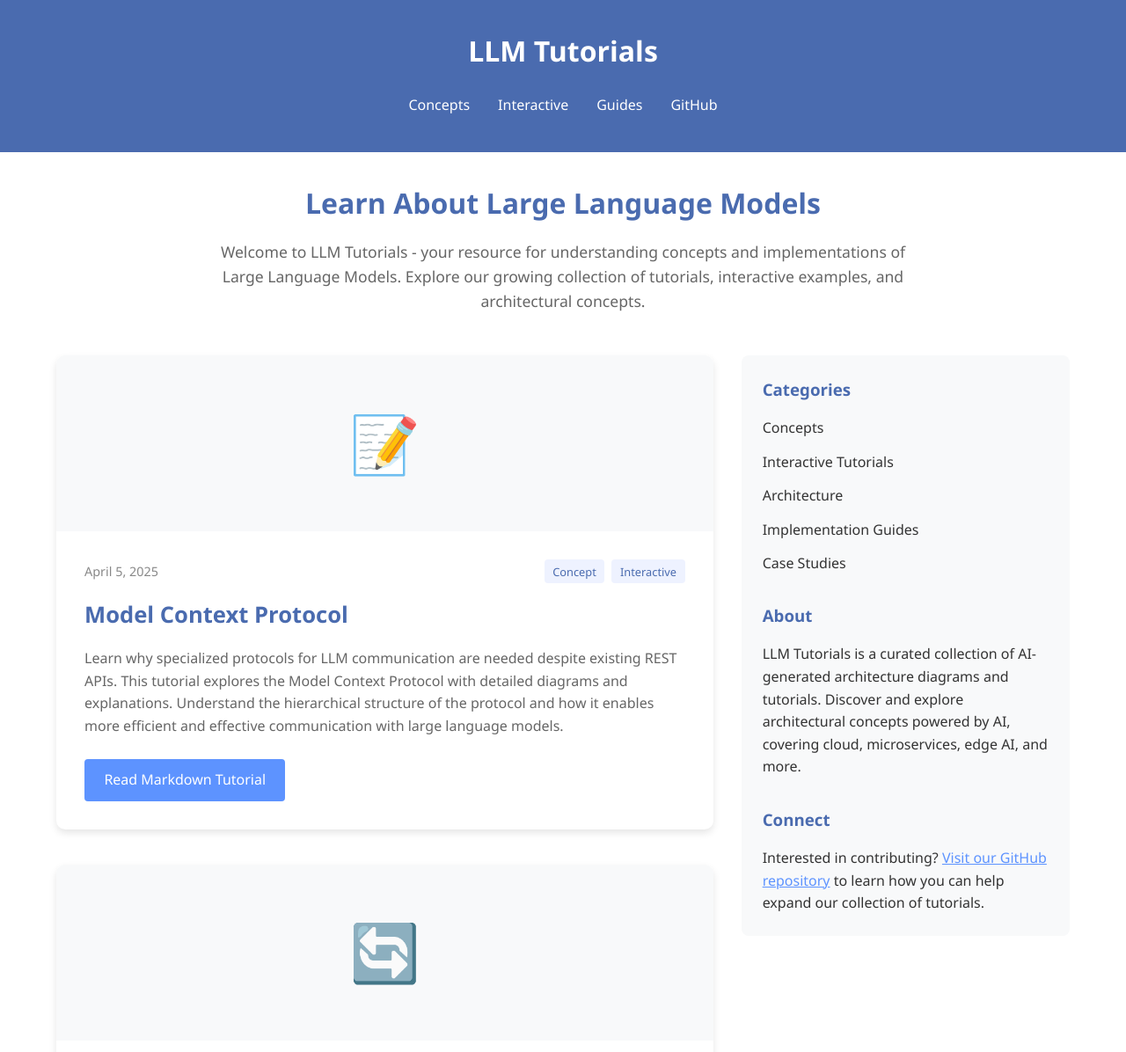
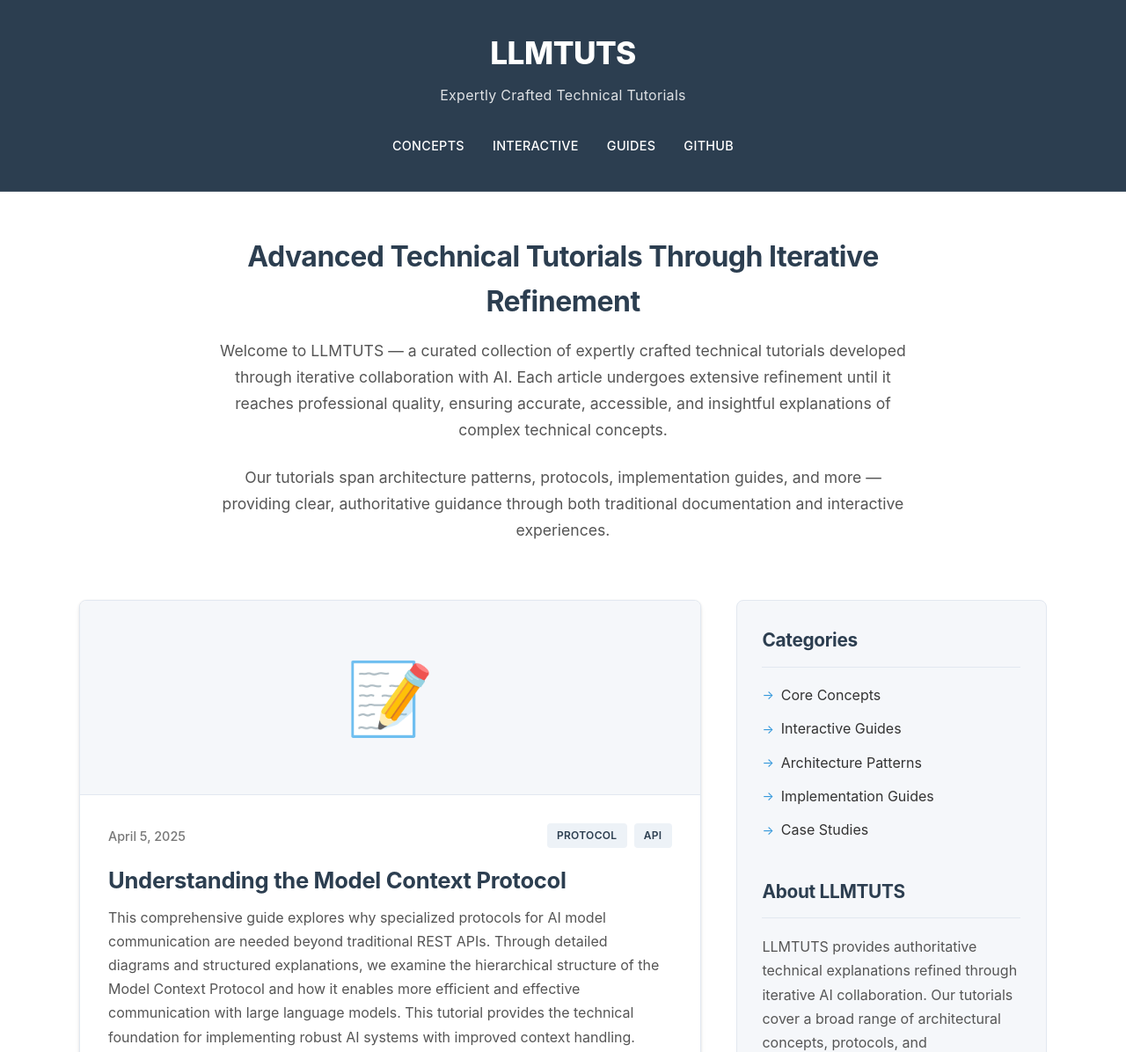
Before and after one commit to prabhic/llmtuts, a plain HTML site: page index.html in a window 1280 px wide. Shown: the top 1196 px of the page at 88% size. Drawn offline with Linux system fonts and the light colour scheme.

Commit message:
Update index.html with professional blog styling and refined content

```diff
--- a/index.html
+++ b/index.html
@@ -3,17 +3,20 @@
 <head>
     <meta charset="UTF-8">
     <meta name="viewport" content="width=device-width, initial-scale=1.0">
-    <title>LLM Tutorials | Learning Large Language Models</title>
+    <title>LLMTUTS | Expertly Crafted Technical Tutorials</title>
     <style>
         :root {
-            --primary-color: #4a6baf;
-            --secondary-color: #f8f9fa;
-            --accent-color: #5d93ff;
+            --primary-color: #2c3e50;
+            --secondary-color: #f5f7fa;
+            --accent-color: #3498db;
             --text-color: #333;
-            --light-text: #666;
-            --date-color: #888;
-            --tag-bg: #eef2ff;
-            --card-shadow: 0 4px 8px rgba(0,0,0,0.1);
+            --light-text: #555;
+            --date-color: #777;
+            --tag-bg: #edf2f7;
+            --border-color: #e2e8f0;
+            --card-shadow: 0 4px 6px rgba(0,0,0,0.05), 0 1px 3px rgba(0,0,0,0.1);
+            --font-main: 'SF Pro Display', -apple-system, BlinkMacSystemFont, 'Segoe UI', Roboto, Oxygen, Ubuntu, Cantarell, 'Open Sans', 'Helvetica Neue', sans-serif;
+            --font-heading: 'SF Pro Display', -apple-system, BlinkMacSystemFont, 'Segoe UI', Roboto, Oxygen, Ubuntu, Cantarell, 'Open Sans', 'Helvetica Neue', sans-serif;
         }
 
         * {
@@ -23,7 +26,7 @@
         }
 
         body {
-            font-family: 'Segoe UI', Tahoma, Geneva, Verdana, sans-serif;
+            font-family: var(--font-main);
             line-height: 1.6;
             color: var(--text-color);
             background-color: #fff;
@@ -33,19 +36,38 @@
             background-color: var(--primary-color);
             color: white;
             padding: 2rem 0;
-            text-align: center;
+            position: relative;
+            border-bottom: 1px solid rgba(255,255,255,0.1);
         }
 
         .header-container {
             width: 90%;
-            max-width: 1200px;
+            max-width: 1100px;
             margin: 0 auto;
+            display: flex;
+            flex-direction: column;
+            align-items: center;
+        }
+
+        .site-title {
+            font-family: var(--font-heading);
+            font-weight: 800;
+            letter-spacing: -0.5px;
+            font-size: 2.2rem;
+        }
+
+        .site-tagline {
+            margin-top: 0.5rem;
+            font-weight: 400;
+            font-size: 1rem;
+            color: rgba(255,255,255,0.85);
+            letter-spacing: 0.3px;
         }
 
         nav {
             display: flex;
             justify-content: center;
-            margin-top: 1rem;
+            margin-top: 1.5rem;
         }
 
         nav a {
@@ -55,6 +77,9 @@
             padding: 0.5rem 0;
             font-weight: 500;
             position: relative;
+            font-size: 0.9rem;
+            letter-spacing: 0.3px;
+            text-transform: uppercase;
         }
 
         nav a::after {
@@ -64,7 +89,7 @@
             height: 2px;
             bottom: 0;
             left: 0;
-            background-color: white;
+            background-color: var(--accent-color);
             transition: width 0.3s;
         }
 
@@ -74,27 +99,32 @@
 
         .container {
             width: 90%;
-            max-width: 1200px;
+            max-width: 1100px;
             margin: 0 auto;
-            padding: 2rem 0;
+            padding: 3rem 0;
         }
 
         .site-intro {
             text-align: center;
-            margin-bottom: 3rem;
+            margin-bottom: 4rem;
+            max-width: 800px;
+            margin-left: auto;
+            margin-right: auto;
         }
 
         .site-intro h2 {
             margin-bottom: 1rem;
             color: var(--primary-color);
             font-size: 2rem;
+            font-weight: 700;
+            letter-spacing: -0.5px;
         }
 
         .site-intro p {
-            max-width: 800px;
             margin: 0 auto 1.5rem;
             color: var(--light-text);
             font-size: 1.1rem;
+            line-height: 1.7;
         }
 
         .blog-posts {
@@ -105,25 +135,27 @@
 
         .blog-card {
             background-color: white;
-            border-radius: 10px;
+            border-radius: 8px;
             overflow: hidden;
             box-shadow: var(--card-shadow);
-            transition: transform 0.3s ease;
+            transition: transform 0.3s ease, box-shadow 0.3s ease;
             display: flex;
             flex-direction: column;
+            border: 1px solid var(--border-color);
         }
 
         .blog-card:hover {
-            transform: translateY(-5px);
+            transform: translateY(-3px);
+            box-shadow: 0 10px 20px rgba(0,0,0,0.08);
         }
 
         .blog-img {
-            height: 200px;
+            height: 220px;
             background-color: var(--secondary-color);
             display: flex;
             align-items: center;
             justify-content: center;
-            font-size: 4rem;
+            font-size: 5rem;
             color: var(--primary-color);
         }
 
@@ -132,18 +164,20 @@
             flex-grow: 1;
             display: flex;
             flex-direction: column;
+            border-top: 1px solid var(--border-color);
         }
 
         .blog-meta {
             display: flex;
             justify-content: space-between;
             align-items: center;
-            margin-bottom: 1rem;
+            margin-bottom: 1.2rem;
         }
 
         .date {
             color: var(--date-color);
             font-size: 0.9rem;
+            font-weight: 500;
         }
 
         .tags {
@@ -153,50 +187,66 @@
 
         .tag {
             background-color: var(--tag-bg);
-            padding: 0.2rem 0.6rem;
+            padding: 0.3rem 0.7rem;
             border-radius: 4px;
-            font-size: 0.8rem;
+            font-size: 0.75rem;
+            font-weight: 600;
             color: var(--primary-color);
+            letter-spacing: 0.3px;
+            text-transform: uppercase;
         }
 
         .blog-content h3 {
-            margin-bottom: 1rem;
+            margin-bottom: 0.8rem;
             color: var(--primary-color);
             font-size: 1.6rem;
+            font-weight: 700;
+            letter-spacing: -0.3px;
+            line-height: 1.3;
         }
 
         .blog-content p {
-            margin-bottom: 1.5rem;
+            margin-bottom: 1.8rem;
             color: var(--light-text);
             flex-grow: 1;
+            line-height: 1.7;
         }
 
         .read-more {
             display: inline-block;
             background-color: var(--accent-color);
             color: white;
-            padding: 0.7rem 1.4rem;
+            padding: 0.8rem 1.5rem;
             border-radius: 4px;
             text-decoration: none;
-            font-weight: 500;
-            transition: background-color 0.3s;
+            font-weight: 600;
+            font-size: 0.9rem;
+            letter-spacing: 0.3px;
+            transition: background-color 0.3s, transform 0.2s;
             align-self: flex-start;
         }
 
         .read-more:hover {
-            background-color: var(--primary-color);
+            background-color: #2980b9;
+            transform: translateY(-1px);
         }
 
         .sidebar {
             margin-top: 2rem;
-            padding: 1.5rem;
+            padding: 1.8rem;
             background-color: var(--secondary-color);
             border-radius: 8px;
+            border: 1px solid var(--border-color);
         }
 
         .sidebar h3 {
-            margin-bottom: 1rem;
+            margin-bottom: 1.2rem;
             color: var(--primary-color);
+            font-size: 1.3rem;
+            font-weight: 700;
+            letter-spacing: -0.3px;
+            padding-bottom: 0.8rem;
+            border-bottom: 1px solid var(--border-color);
         }
 
         .categories-list {
@@ -211,25 +261,41 @@
             color: var(--text-color);
             text-decoration: none;
             transition: color 0.3s;
+            font-size: 1rem;
+            display: flex;
+            align-items: center;
+        }
+
+        .categories-list a::before {
+            content: "→";
+            margin-right: 8px;
+            font-size: 14px;
+            color: var(--accent-color);
         }
 
         .categories-list a:hover {
             color: var(--accent-color);
         }
 
+        .sidebar p {
+            line-height: 1.7;
+            color: var(--light-text);
+        }
+
         footer {
             background-color: var(--secondary-color);
             text-align: center;
-            padding: 2rem 0;
-            margin-top: 4rem;
+            padding: 3rem 0;
+            margin-top: 5rem;
             color: var(--light-text);
+            border-top: 1px solid var(--border-color);
         }
 
         @media (min-width: 768px) {
             .content-wrapper {
                 display: grid;
                 grid-template-columns: 2fr 1fr;
-                gap: 2rem;
+                gap: 2.5rem;
                 align-items: start;
             }
 
@@ -242,7 +308,8 @@
 <body>
     <header>
         <div class="header-container">
-            <h1>LLM Tutorials</h1>
+            <h1 class="site-title">LLMTUTS</h1>
+            <p class="site-tagline">Expertly Crafted Technical Tutorials</p>
             <nav>
                 <a href="#concepts">Concepts</a>
                 <a href="#interactive">Interactive</a>
@@ -254,10 +321,12 @@
 
     <main class="container">
         <section class="site-intro">
-            <h2>Learn About Large Language Models</h2>
-            <p>Welcome to LLM Tutorials - your resource for understanding concepts and implementations
-            of Large Language Models. Explore our growing collection of tutorials, interactive examples,
-            and architectural concepts.</p>
+            <h2>Advanced Technical Tutorials Through Iterative Refinement</h2>
+            <p>Welcome to LLMTUTS — a curated collection of expertly crafted technical tutorials developed through
+            iterative collaboration with AI. Each article undergoes extensive refinement until it reaches
+            professional quality, ensuring accurate, accessible, and insightful explanations of complex technical concepts.</p>
+            <p>Our tutorials span architecture patterns, protocols, implementation guides, and more — providing clear,
+            authoritative guidance through both traditional documentation and interactive experiences.</p>
         </section>
 
         <div class="content-wrapper">
@@ -268,16 +337,16 @@
                         <div class="blog-meta">
                             <span class="date">April 5, 2025</span>
                             <div class="tags">
-                                <span class="tag">Concept</span>
-                                <span class="tag">Interactive</span>
+                                <span class="tag">Protocol</span>
+                                <span class="tag">API</span>
                             </div>
                         </div>
-                        <h3>Model Context Protocol</h3>
-                        <p>Learn why specialized protocols for LLM communication are needed despite existing REST APIs.
-                        This tutorial explores the Model Context Protocol with detailed diagrams and explanations.
-                        Understand the hierarchical structure of the protocol and how it enables more efficient
-                        and effective communication with large language models.</p>
-                        <a href="tutorials/concepts/model-context-protocol.html" class="read-more">Read Markdown Tutorial</a>
+                        <h3>Understanding the Model Context Protocol</h3>
+                        <p>This comprehensive guide explores why specialized protocols for AI model communication are needed beyond traditional REST APIs.
+                        Through detailed diagrams and structured explanations, we examine the hierarchical structure of the Model Context Protocol and how
+                        it enables more efficient and effective communication with large language models. This tutorial provides the technical foundation
+                        for implementing robust AI systems with improved context handling.</p>
+                        <a href="tutorials/concepts/model-context-protocol.html" class="read-more">Read Documentation</a>
                     </div>
                 </article>
 
@@ -288,15 +357,15 @@
                             <span class="date">April 5, 2025</span>
                             <div class="tags">
                                 <span class="tag">Interactive</span>
-                                <span class="tag">Web</span>
+                                <span class="tag">Visual Guide</span>
                             </div>
                         </div>
-                        <h3>Interactive Model Context Protocol</h3>
-                        <p>Explore the Model Context Protocol through an interactive web-based explanation.
-                        This visual guide uses a conversational tone while maintaining technical accuracy,
-                        making complex concepts easier to understand. See code examples and visual
-                        comparisons that illustrate how the protocol works in practice.</p>
-                        <a href="tutorials/html-examples/model-context-protocol.html" class="read-more">View Interactive Guide</a>
+                        <h3>Interactive Model Context Protocol Guide</h3>
+                        <p>Experience the Model Context Protocol through our interactive web-based explanation. This visual guide presents
+                        technical concepts in an approachable format while maintaining rigorous accuracy. Through interactive code examples
+                        and visual comparisons, you'll develop an intuitive understanding of how the protocol functions in practical
+                        applications — making implementation decisions easier and more informed.</p>
+                        <a href="tutorials/html-examples/model-context-protocol.html" class="read-more">Explore Interactive Guide</a>
                     </div>
                 </article>
 
@@ -307,15 +376,16 @@
                         <div class="blog-meta">
                             <span class="date">Coming Soon</span>
                             <div class="tags">
-                                <span class="tag">Concept</span>
                                 <span class="tag">Architecture</span>
+                                <span class="tag">Foundation</span>
                             </div>
                         </div>
-                        <h3>LLM Architecture Fundamentals</h3>
-                        <p>A comprehensive look at the architectural foundations of Large Language Models.
-                        Learn about transformer architectures, attention mechanisms, and how these
-                        components work together to create powerful language understanding capabilities.</p>
-                        <a href="#" class="read-more" style="background-color: #ccc; cursor: not-allowed;">Coming Soon</a>
+                        <h3>AI Architecture Fundamentals</h3>
+                        <p>Our upcoming guide provides a comprehensive examination of architectural foundations for modern AI systems.
+                        We explore transformer architectures, attention mechanisms, and deployment patterns, with practical guidance on
+                        how these components work together to create powerful language understanding capabilities. This article will give
+                        architects and developers the knowledge to make informed architectural decisions when designing systems that leverage AI capabilities.</p>
+                        <a href="#" class="read-more" style="background-color: #95a5a6; cursor: not-allowed;">Coming Soon</a>
                     </div>
                 </article>
             </section>
@@ -323,26 +393,28 @@
             <aside class="sidebar">
                 <h3>Categories</h3>
                 <ul class="categories-list">
-                    <li><a href="#concepts">Concepts</a></li>
-                    <li><a href="#interactive">Interactive Tutorials</a></li>
-                    <li><a href="#architecture">Architecture</a></li>
+                    <li><a href="#concepts">Core Concepts</a></li>
+                    <li><a href="#interactive">Interactive Guides</a></li>
+                    <li><a href="#architecture">Architecture Patterns</a></li>
                     <li><a href="#implementation">Implementation Guides</a></li>
                     <li><a href="#case-studies">Case Studies</a></li>
                 </ul>
 
-                <h3 style="margin-top: 2rem;">About</h3>
-                <p>LLM Tutorials is a curated collection of AI-generated architecture diagrams and tutorials.
-                Discover and explore architectural concepts powered by AI, covering cloud, microservices,
-                edge AI, and more.</p>
+                <h3 style="margin-top: 2.5rem;">About LLMTUTS</h3>
+                <p>LLMTUTS provides authoritative technical explanations refined through iterative AI collaboration.
+                Our tutorials cover a broad range of architectural concepts, protocols, and implementation strategies,
+                with a focus on clarity, accuracy, and practical application.</p>
+                <p style="margin-top: 1rem;">Each tutorial is meticulously developed through multiple revision cycles
+                until it meets our professional standards, ensuring you receive only the highest quality technical guidance.</p>
 
-                <h3 style="margin-top: 2rem;">Connect</h3>
-                <p>Interested in contributing? <a href="https://github.com/prabhic/llmtuts" style="color: var(--accent-color);">Visit our GitHub repository</a> to learn how you can help expand our collection of tutorials.</p>
+                <h3 style="margin-top: 2.5rem;">Contribute</h3>
+                <p>Interested in contributing to our growing knowledge repository? <a href="https://github.com/prabhic/llmtuts" style="color: var(--accent-color);">Visit our GitHub repository</a> to learn how you can help expand our collection of professional-grade tutorials.</p>
             </aside>
         </div>
     </main>
 
     <footer>
-        <p>&copy; 2025 LLM Tutorials. All rights reserved.</p>
+        <p>&copy; 2025 LLMTUTS. All rights reserved.</p>
     </footer>
 </body>
 </html>
```
